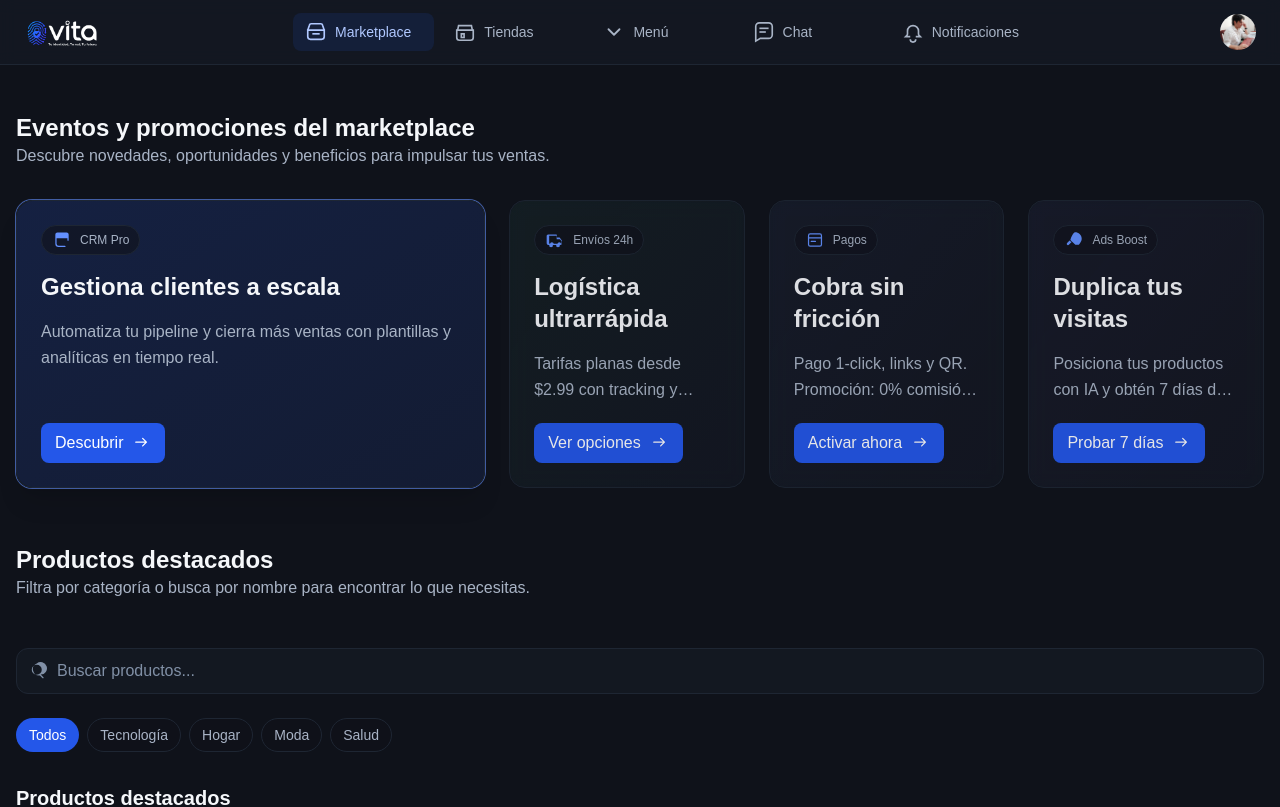
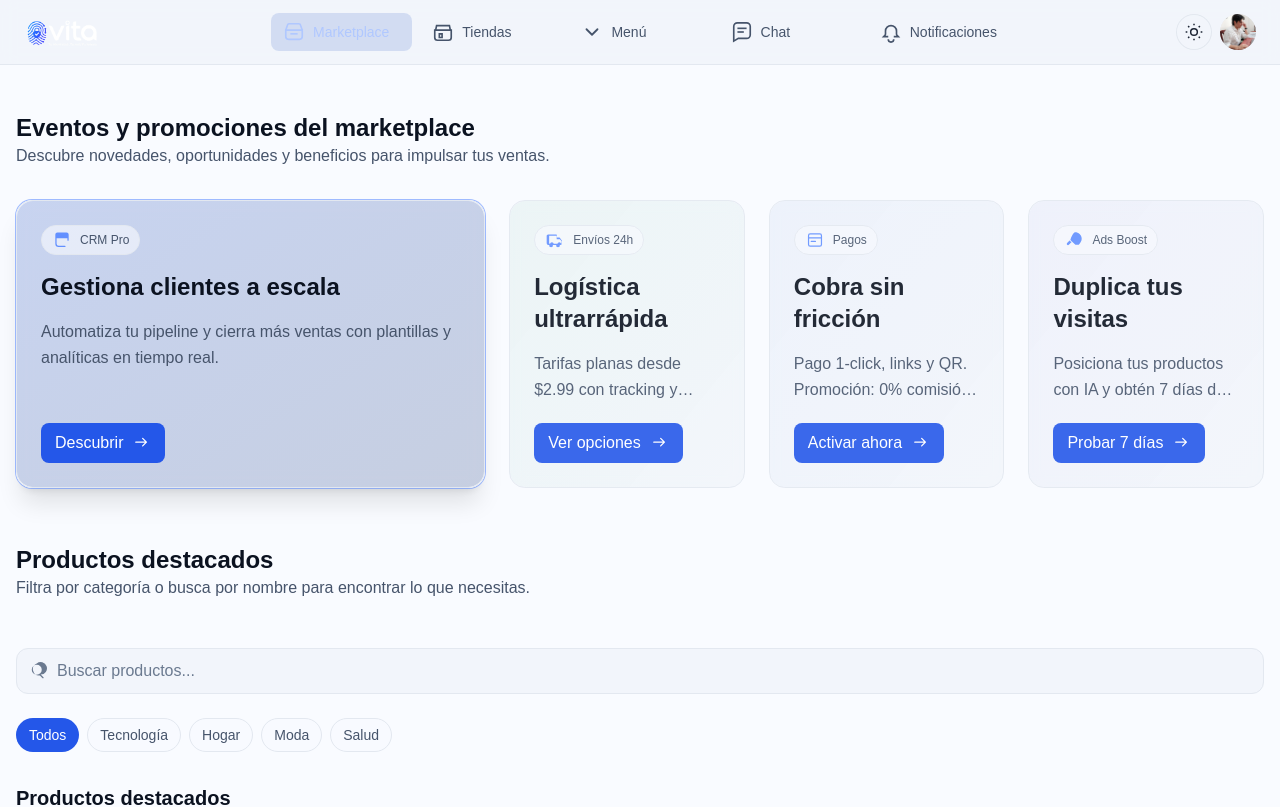
Before and after one commit to pablofigueroa16/vita-demo, a Next.js app: page / in a window 1280 px wide. Shown: the top 807 px of the page. Built offline with nearby package versions, Linux system fonts and the light colour scheme.

Commit message:
feat: modo claro

```diff
--- a/src/app/components/Navbar.tsx
+++ b/src/app/components/Navbar.tsx
@@ -41,6 +41,19 @@ const BellIcon = (props: React.SVGProps<SVGSVGElement>) => (
   <svg viewBox="0 0 24 24" fill="none" stroke="currentColor" strokeWidth="1.8" aria-hidden="true" {...props}>
     <path d="M15 17h5l-1.4-1.4A2 2 0 0 1 18 14.2V11a6 6 0 1 0-12 0v3.2c0 .5-.2 1-.6 1.4L4 17h5" />
     <path d="M9 20a3 3 0 0 0 6 0" />
+  </svg>
+);
+
+// Icono de tema (sol/luna)
+const SunIcon = (props: React.SVGProps<SVGSVGElement>) => (
+  <svg viewBox="0 0 24 24" fill="none" stroke="currentColor" strokeWidth="1.8" aria-hidden="true" {...props}>
+    <circle cx="12" cy="12" r="4" />
+    <path d="M12 2v2M12 20v2M4.93 4.93l1.41 1.41M17.66 17.66l1.41 1.41M2 12h2M20 12h2M4.93 19.07l1.41-1.41M17.66 6.34l1.41-1.41" />
+  </svg>
+);
+const MoonIcon = (props: React.SVGProps<SVGSVGElement>) => (
+  <svg viewBox="0 0 24 24" fill="none" stroke="currentColor" strokeWidth="1.8" aria-hidden="true" {...props}>
+    <path d="M21 12.79A9 9 0 1 1 11.21 3 7 7 0 0 0 21 12.79z" />
   </svg>
 );
 
@@ -103,6 +116,25 @@ export default function Navbar() {
   const pathname = usePathname();
   const [expanded, setExpanded] = useState(false);
   const menuRef = useRef<HTMLLIElement | null>(null);
+
+  // Estado de tema (derivado del DOM y localStorage)
+  const [isLight, setIsLight] = useState<boolean>(() => {
+    if (typeof window === "undefined") return false;
+    const ls = localStorage.getItem("theme");
+    if (ls) return ls === "light";
+    return !window.matchMedia("(prefers-color-scheme: dark)").matches;
+  });
+
+  useEffect(() => {
+    const root = document.documentElement;
+    if (isLight) {
+      root.setAttribute("data-theme", "light");
+      localStorage.setItem("theme", "light");
+    } else {
+      root.removeAttribute("data-theme");
+      localStorage.setItem("theme", "dark");
+    }
+  }, [isLight]);
 
   // Cerrar al hacer click fuera o al presionar Escape
   useEffect(() => {
@@ -311,8 +343,26 @@ export default function Navbar() {
             </ul>
           </div>
 
-          {/* Derecha: Avatar en círculo */}
-          <div className="flex items-center">
+          {/* Derecha: Avatar + Interruptor de tema */}
+          <div className="flex items-center gap-2">
+            {/* Interruptor de tema */}
+            <button
+              type="button"
+              onClick={() => setIsLight((v) => !v)}
+              className="inline-flex items-center justify-center h-9 w-9 rounded-full ring-1 ring-inset ring-border-subtle hover:ring-primary-400/50 focus-visible:outline-none focus-visible:ring-2 focus-visible:ring-primary-400 focus-visible:ring-offset-2 focus-visible:ring-offset-bg-800 transition-colors"
+              aria-pressed={isLight}
+              aria-label={isLight ? "Cambiar a modo oscuro" : "Cambiar a modo claro"}
+              title={isLight ? "Cambiar a modo oscuro" : "Cambiar a modo claro"}
+            >
+              <span className="sr-only">{isLight ? "Modo claro activado" : "Modo oscuro activado"}</span>
+              {isLight ? (
+                <SunIcon className="size-5 text-current" />
+              ) : (
+                <MoonIcon className="size-5 text-current" />
+              )}
+            </button>
+
+            {/* Avatar */}
             <button
               type="button"
               className="relative inline-flex items-center justify-center h-9 w-9 rounded-full ring-1 ring-inset ring-border-subtle hover:ring-primary-400/50 focus-visible:outline-none focus-visible:ring-2 focus-visible:ring-primary-400 focus-visible:ring-offset-2 focus-visible:ring-offset-bg-800 transition-shadow"
--- a/src/app/globals.css
+++ b/src/app/globals.css
@@ -79,3 +79,47 @@ body {
     color: var(--color-link-hover);
   }
 }
+
+/* ---------- Tema claro (light) ---------- */
+:root[data-theme="light"] {
+  color-scheme: light;
+
+  /* Fondos y superficies (light) */
+  --color-bg-950: #FFFFFF; /* raíz */
+  --color-bg-900: #F9FBFF; /* base */
+  --color-bg-800: #F1F4FA; /* elevado */
+  --color-bg-hover: #ECF2FF; /* sutil */
+  --color-bg-overlay: rgb(255 255 255 / 0.60);
+
+  /* Texto (alta legibilidad en light) */
+  --color-text-strong:   #0B1220; /* casi negro */
+  --color-text-primary:  #1C2434; /* gris 900/800 */
+  --color-text-secondary:#46546B; /* gris 600 */
+  --color-text-muted:    #6B7A90; /* gris 500 */
+  --color-text-on-primary: #FFFFFF;
+
+  /* Bordes / divisores */
+  --color-border-subtle: #E3E8F0;
+  --color-divider:       #E6EBF3;
+
+  /* Estados interactivos (tokens semánticos) */
+  --color-btn-primary:           var(--color-primary-600);
+  --color-btn-primary-hover:     var(--color-primary-700);
+  --color-btn-primary-active:    var(--color-primary-800);
+  --color-btn-primary-text:      var(--color-text-on-primary);
+  --color-btn-primary-disabled:  #CBD7FF;
+  --color-btn-primary-disabled-text: #6B7DB6;
+
+  --color-link:        var(--color-primary-600);
+  --color-link-hover:  var(--color-primary-700);
+  --color-visited:     #6D28D9; /* púrpura accesible */
+  --color-ring:        var(--color-primary-500);
+  --color-ring-strong: var(--color-primary-600);
+}
+
+/* Transiciones suaves al cambiar de tema (respetando accesibilidad) */
+@media (prefers-reduced-motion: no-preference) {
+  [data-theme-transition] *, [data-theme-transition] *::before, [data-theme-transition] *::after {
+    transition: background-color 200ms ease, color 200ms ease, border-color 200ms ease, fill 200ms ease, stroke 200ms ease;
+  }
+}
--- a/src/app/layout.tsx
+++ b/src/app/layout.tsx
@@ -24,8 +24,27 @@ export default function RootLayout({
   children: React.ReactNode;
 }>) {
   return (
-    <html lang="es">
-      <body className={`${geistSans.variable} ${geistMono.variable} antialiased`}>
+    <html lang="es" suppressHydrationWarning>
+      <head>
+        <script
+          // Establece el tema antes de la hidratación para evitar FOUC
+          dangerouslySetInnerHTML={{
+            __html: `(() => { try {
+  const ls = localStorage.getItem('theme');
+  const systemPrefersDark = window.matchMedia('(prefers-color-scheme: dark)').matches;
+  const theme = ls ? ls : (systemPrefersDark ? 'dark' : 'light');
+  const root = document.documentElement;
+  if (theme === 'light') {
+    root.setAttribute('data-theme', 'light');
+  } else {
+    root.removeAttribute('data-theme');
+  }
+  root.setAttribute('data-theme-transition', '');
+} catch (_) {} })();`,
+          }}
+        />
+      </head>
+      <body className={`${geistSans.variable} ${geistMono.variable} antialiased`} data-theme-transition>
         <Navbar />
         <main className="pt-16">{children}</main>
       </body>
```
